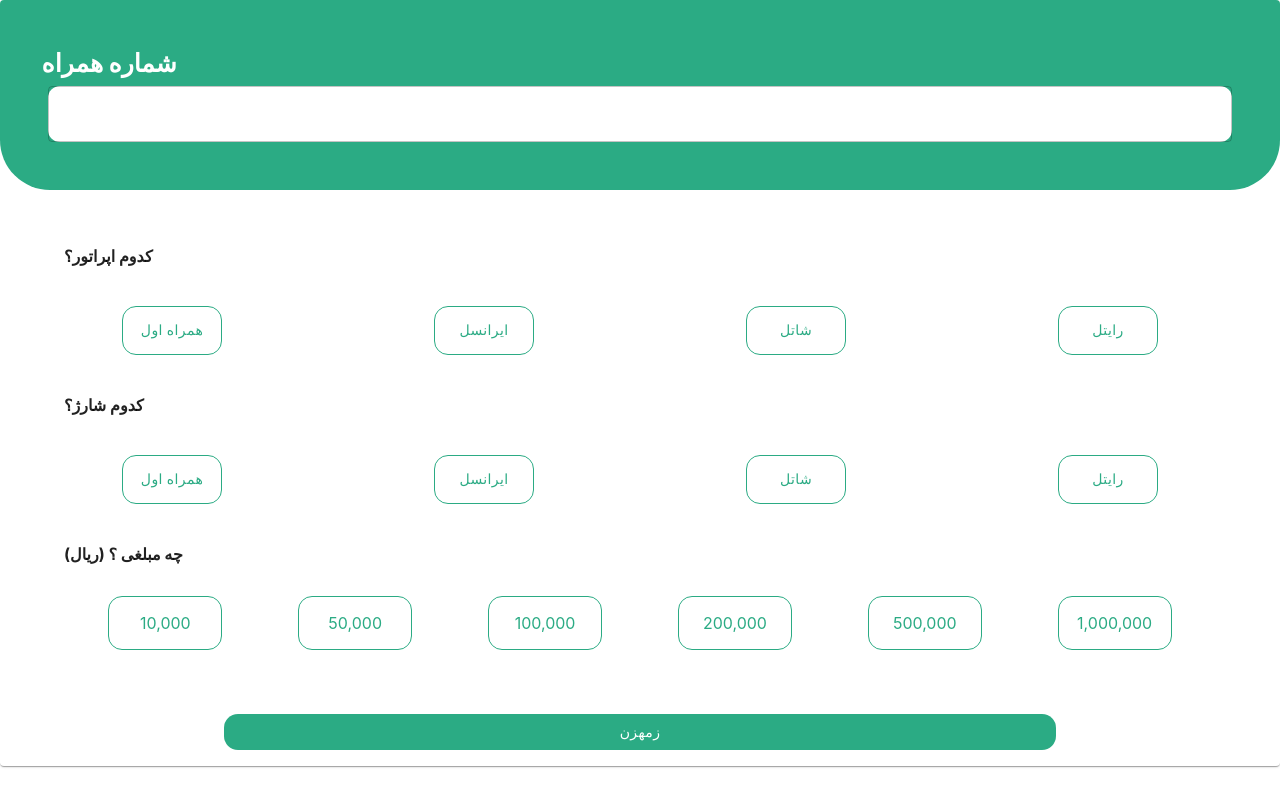
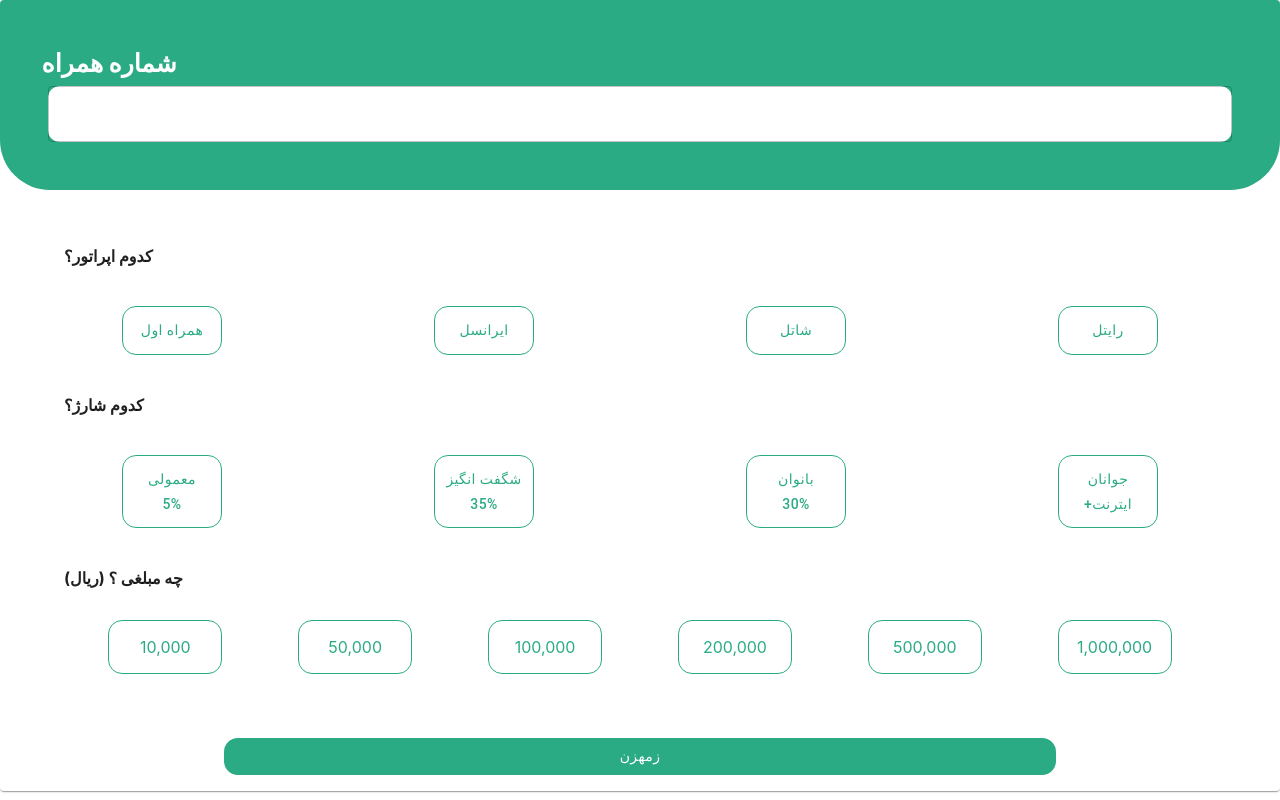
Before and after one commit to siahvosh/digital-wallet, a React (Create React App) app: page /credit in a window 1280 px wide. Built offline with nearby package versions, Linux system fonts and the light colour scheme; sample sign-in values are in the browser's storage.

Commit message:
add discount

```diff
--- a/src/Pages/Purchase/Credit.tsx
+++ b/src/Pages/Purchase/Credit.tsx
@@ -5,24 +5,31 @@ import React, {useState} from 'react';
 export const Credit = () => {
     const [selectedIndex, setSelectedIndex] = useState<number>()
     const [selectedIndexOp, setSelectedIndexOp] = useState<number>()
-    const [selectedCreadit, setselectedCreadit] = useState<number>()
+    const [selectedCredit, setselectedCredit] = useState<number>()
 
 
-    interface operatorBTnType {
+    interface btnType {
         title: string;
         size: { xs: number; md: number };
-        path: string;
+        discount?: string;
     }
-    const [operator] = useState<operatorBTnType[]>([
-        { title : 'همراه اول', size: {xs: 6, md: 3}, path: '/transfer'},
-        { title : 'ایرانسل', size: {xs: 6, md: 3}, path: '/'},
-        { title : 'شاتل', size: {xs: 6, md: 3}, path: '/refund'},
-        { title : 'رایتل', size: {xs: 6, md: 3}, path: '/'}
-    ])
-
     interface priceItemsType {
         price: string;
     }
+
+    const [operator] = useState<btnType[]>([
+        { title : 'همراه اول', size: {xs: 6, md: 3}},
+        { title : 'ایرانسل', size: {xs: 6, md: 3}},
+        { title : 'شاتل', size: {xs: 6, md: 3}},
+        { title : 'رایتل', size: {xs: 6, md: 3}}
+    ])
+
+    const [credit] = useState<btnType[]>([
+        { title : 'معمولی', size: {xs: 6, md: 3}, discount: '5%'},
+        { title : 'شگفت انگیز', size: {xs: 6, md: 3}, discount: '35%'},
+        { title : 'بانوان', size: {xs: 6, md: 3}, discount: '30%'},
+        { title : 'جوانان', size: {xs: 6, md: 3}, discount: '+ایترنت'}
+    ])
     const [priceItems] = useState<priceItemsType[]>([
         {price: '10,000'},
         {price: '50,000'},
@@ -41,9 +48,10 @@ export const Credit = () => {
         // setCustomPrice(value)
     };
     const handleItemClickCredit = (index: number) => {
-        setselectedCreadit(index)
+        setselectedCredit(index)
         // setCustomPrice(value)
     };
+
     return (
         <React.Fragment>
             <Card style={{height: '100%', width: '100%' }}>
@@ -66,8 +74,7 @@ export const Credit = () => {
                                         className={selectedIndexOp === idx ? 'active-items' : 'btn'}
                                         style={{padding: '0.7rem', width: '100px'}}>
                                         {item.title}
-                                    </Button> <br/>
-                                    <span></span>
+                                    </Button>
                                 </Grid2>
                             ))}
                         </Grid2>
@@ -76,16 +83,16 @@ export const Credit = () => {
                         </Grid2>
                         <Grid2 size={12}>
                             <Grid2 container spacing={0} size={12} style={{justifyContent: 'center', marginTop: '1rem'}}>
-                                {operator.map((item, idx: number) => (
+                                {credit.map((item, idx: number) => (
                                     <Grid2 key={idx} style={{padding: '0.5rem'}}
                                            size={{xs: item.size.xs, md: item.size.md}}>
                                         <Button onClick={() => handleItemClickCredit(idx)}
-                                                className={selectedCreadit === idx ? 'active-items' : 'btn'}
+                                                className={selectedCredit === idx ? 'active-items' : 'btn'}
                                                 variant={"outlined"}
                                                 style={{padding: '0.7rem', width: '100px'}}>
-                                            {item.title}
-                                        </Button> <br/>
-                                        <span></span>
+                                            {item.title} <br/>
+                                            {item.discount}
+                                        </Button>
                                     </Grid2>
                                 ))}
                             </Grid2>
```
